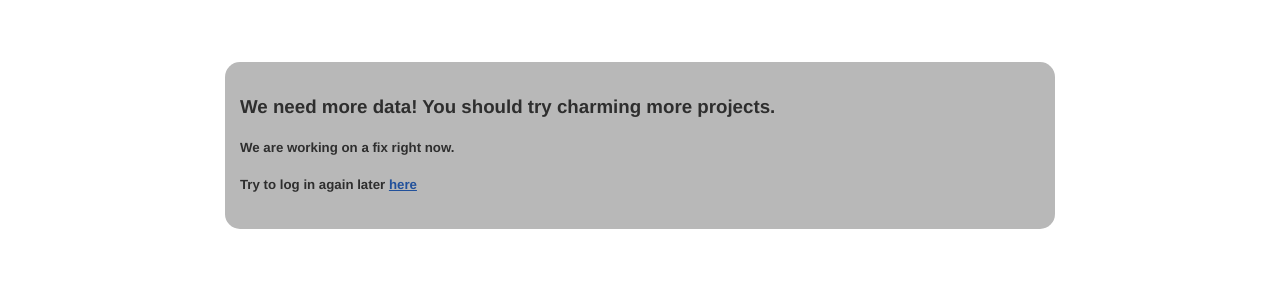
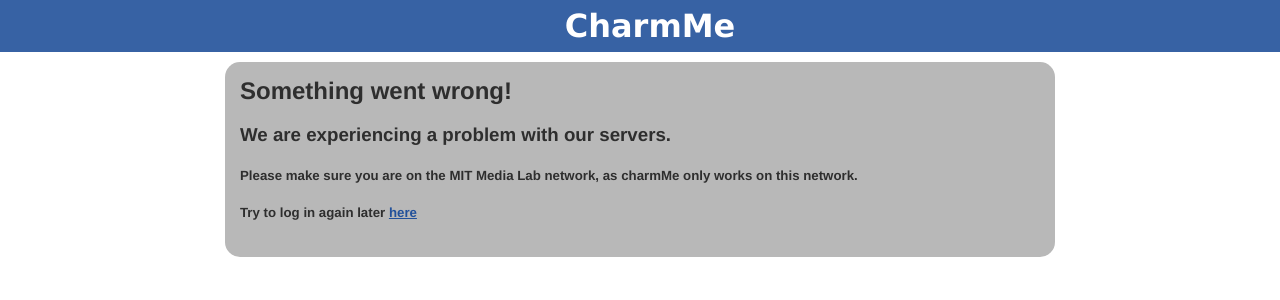
Before and after one commit to blazarus/charmme, a Flask app: a page that uses templates/error.html in a window 1280 px wide. Shown: the top 300 px of the page. Run offline with Flask 2, Linux system fonts and the light colour scheme; data comes from the database, SQL or seed files in the repository; data that the repository does not hold is empty; parts of the project's set-up code (start-up, migrations or seed data) failed here and were passed over; some libraries are stand-ins or nearby versions.

Commit message:
Some updates to error handling - still some issues when getting error page in AJAX response

```diff
--- a/main.py
+++ b/main.py
@@ -75,7 +75,7 @@ def ancient(timestr):
 def from_gi(username=None):
     print "gi reroute", username
     if username == None:
-	return redirect(url_for('login'))
+        return redirect(url_for('login'))
     resp = make_response(redirect(url_for('profile', username=username)))
     resp.set_cookie('username', username)
     return resp
@@ -85,10 +85,10 @@ def gi(screenid=None):
     # get list of people standing infront of screenid
     users = get_users_from_gi(screenid)
     if len(users) == 1:
-	username = users[0]
-	resp = make_response( redirect(url_for('profile', username=users[0])) )
-	resp.set_cookie('username', users[0])
-	return resp
+        username = users[0]
+        resp = make_response( redirect(url_for('profile', username=users[0])) )
+        resp.set_cookie('username', users[0])
+        return resp
     return render_template('login.html', users=users)
 
 @app.route('/')
@@ -97,23 +97,27 @@ def index():
     webcode = request.cookies.get('web_code')
     print "username", username, "webcode", webcode
     if request.method == 'POST':
-	print "post from GI detected"
-	uname = request.form['value']
-	resp = make_response( redirect(url_for('profile', username=uname)))
-	resp.set_cookie('username', uname)
-	return resp
+        print "post from GI detected"
+        uname = request.form['value']
+        resp = make_response( redirect(url_for('profile', username=uname)))
+        resp.set_cookie('username', uname)
+        return resp
     if webcode == None and username == None:
         print "first time user! no cookie and webcode"
-	return redirect(url_for('login'))
+        return redirect(url_for('login'))
     else:
-	username = get_username(webcode)
-	if username == None:
-	    print "username is none from webcode"
-	    return redirect(url_for('login'))
-	print "returning user!", username
-	resp = make_response( redirect(url_for('profile', username=username)))
-	resp.set_cookie('username', username)
-	return resp
+        username = get_username(webcode)
+    if username == None:
+        print "username is none from webcode"
+        error = "Unable to log in."
+        submsg = "Please note that you must be on the media lab network to use this app."
+        return render_template('error.html', message=error, sub_message=submsg)
+
+        # return redirect(url_for('login'))
+    print "returning user!", username
+    resp = make_response( redirect(url_for('profile', username=username)))
+    resp.set_cookie('username', username)
+    return resp
 
 def indexOld():
     print 'webcode??', request.cookies.get('web_code')
@@ -121,21 +125,21 @@ def indexOld():
     #TODO must differentiate between redirecting skip from qr OR user landed here directly
     print "cookie webcode", request.cookies.get('web_code')
     if request.cookies.get('web_code') == None:
-	return redirect(url_for('login'))
+        return redirect(url_for('login'))
     if request.cookies.get('web_code') != None:
-	my_webcode = request.cookies['web_code']
-	username = get_username(my_webcode)
-	print "username", username
-#	return redirect(url_for('profile', username=username))
-        # go to user's profile
-        #return 'Logged in as %s' % escape(session['my_webcode'])
+        my_webcode = request.cookies['web_code']
+        username = get_username(my_webcode)
+        print "username", username
+    #   return redirect(url_for('profile', username=username))
+            # go to user's profile
+            #return 'Logged in as %s' % escape(session['my_webcode'])
 
-#    if 'web_code' in request.cookies:
-#	username = get_username(session['my_webcode'])
-#	print "in here", username
-	resp = make_response( redirect(url_for('profile', username=username)))
-	resp.set_cookie('username', username)
-	return resp
+    #    if 'web_code' in request.cookies:
+    #   username = get_username(session['my_webcode'])
+    #   print "in here", username
+        resp = make_response( redirect(url_for('profile', username=username)))
+        resp.set_cookie('username', username)
+        return resp
     #return redirect("http://qr.media.mit.edu/login?next=http://charmme.media.mit.edu/&noskip=true")
     return redirect(url_for('login'))
 
@@ -143,9 +147,9 @@ def indexOld():
 @app.route('/login', methods=['GET', 'POST'])
 def login(users=None):
     if request.method == 'POST':
-	print "post detected"
-	resp = make_response( redirect(url_for('index')))
-	resp.set_cookie('web_code', request.form['my_webcode'])
+        print "post detected"
+        resp = make_response( redirect(url_for('index')))
+        resp.set_cookie('web_code', request.form['my_webcode'])
         return resp
     return render_template("login.html")
 
@@ -164,28 +168,45 @@ def profile_data(username):
     myprofile = home_username == username
     print "returning user?", myprofile, username
     print "met", request.cookies
-# TODO test if webcode belongs to session. self profile diff view vs others
-#TODO package user's info into dictionary
+    # TODO test if webcode belongs to session. self profile diff view vs others
+    #TODO package user's info into dictionary
+
 
     yourself = retrieve_yourself(username)
 
+    if yourself == None:
+        msg = "We are experiencing a problem with our servers."
+        submsg = "Please make sure you are on the MIT Media Lab network, \
+                as charmMe only works on this network."
+        return render_template('error.html', message = msg, sub_message=submsg)
+
+
     try:
-	user_charms = get_charms(username)
+        user_charms = get_charms(username)
+        if not user_charms: # means there was a problem accessing the url to get the charms
+            msg = "Sorry, something went wrong on our end."
+            submsg = "If you are not on the media lab network, this is probably the cause of the error."
+            return render_template('error.html', message=msg, sub_message=submsg)
     except AntiSocialException:
-	if home_username == username:
-	    flash(u"You don't have any charms yet. Go out and meet people!", 'error')
-	    print "No Charms!"
-	    return render_template('error.html', message="You don't have any charms! We need to know something about you before we can recommend anyone. To charm something, take a picture of a project or session QR Code using a QR Reader application. A good QR Reader to download is Google Goggles.")
-	else:
-	    print "has no charms", username
-	    return render_template('error.html', message = "Also, this user does not have any charms. ")
+        if home_username == username:
+            flash(u"You don't have any charms yet. Go out and meet people!", 'error')
+            print "No Charms!"
+            msg = "You don't have any charms!"
+            submsg = "We need to know something \
+                about you before we can recommend anyone. To charm something, \
+                take a picture of a project or session QR Code using a QR Reader application. \
+                A good QR Reader to download is Google Goggles."
+            return render_template('error.html', message=msg, sub_message=submsg)
+        else:
+            print "has no charms", username
+            return render_template('error.html', message = "Also, this user does not have any charms. ")
     except InactiveCharmsException:
-	print "inactive charm exception"
-	return render_template('error.html', message="Unfortunately, the projects you have charmed are no longer active. Go charm new projects!")
+        print "inactive charm exception"
+        return render_template('error.html', message="Unfortunately, the projects you have charmed are no longer active. Go charm new projects!")
     except Exception as e:
-	print "error1", type(e), e
-	flash(u"error", 'error')
-	return render_template('error.html', message="We are working on a fix right now.")
+        print "error1", type(e), e
+        flash(u"error", 'error')
+        return render_template('error.html', message="We are working on a fix right now.")
 
     yourself['num_charms']= len(user_charms)
     user_charms.reverse()
@@ -195,22 +216,18 @@ def profile_data(username):
     if not myprofile:
         resp = make_response( render_template("profile.html", yourself=yourself, recommendations=[],
                                 sponsor_recs=[], home_username=home_username, my_profile=False))
-	resp.set_cookie('username', home_username)
-	print "profile load time: ", time.time() - start
-	return resp
+        resp.set_cookie('username', home_username)
+        print "profile load time: ", time.time() - start
+        return resp
 
     recommendations = retrieve_recommendations(username, yourself)
 
     sponsor_recs = retrieve_sponsor_recs(username, yourself)
 
-    if not recommendations:
-        flash(u"Sorry, %s, I don't know who you are." % username, 'error')
-        return render_template('error.html', message="Sorry about that.")
-
     if username == 'joi':
-	yourself['affiliation'] = 'Director'
+        yourself['affiliation'] = 'Director'
     resp = make_response( render_template("profile.html", yourself=yourself, recommendations=recommendations,
-				sponsor_recs=sponsor_recs, home_username=home_username, my_profile=True))
+                sponsor_recs=sponsor_recs, home_username=home_username, my_profile=True))
     resp.set_cookie('username', home_username)
     print "profile load time: ", time.time() - start, "\n\n\n\n\n"
     return resp
@@ -224,19 +241,19 @@ def retrieve_yourself(username):
         yourself = eval(result[1])
         print "'yourself' info from DB cache:", yourself
     else:
+        print "Querying GI for 'yourself' info"
+        yourself = get_user_info(username)
+        print "yourself:", yourself
+
+        if not yourself:
+            return yourself
+        #Mimick an 'insert or update' using the integrity exception
         try:
-            print "Querying GI for 'yourself' info"
-            yourself = get_user_info(username)
-    	    print "yourself:", yourself
-    	    #Mimick an 'insert or update' using the integrity exception
-    	    try:
-                g.db.execute("INSERT INTO users (username, info, update_time) VALUES (?,?,?);", (username, str(yourself), time.time()))
-            except sqlite3.IntegrityError, m:
-                g.db.execute("UPDATE users SET info=?, update_time=? WHERE username=?", (str(yourself), time.time(), username))
+            g.db.execute("INSERT INTO users (username, info, update_time) VALUES (?,?,?);", (username, str(yourself), time.time()))
+        except sqlite3.IntegrityError, m:
+            g.db.execute("UPDATE users SET info=?, update_time=? WHERE username=?", (str(yourself), time.time(), username))
 
-            g.db.commit()
-        except urllib2.HTTPError:
-            return render_template('error.html', message="Sorry, our system is currently down. Try again later.")
+        g.db.commit()
     return yourself
 
 def retrieve_recommendations(username, yourself):
@@ -248,6 +265,7 @@ def retrieve_recommendations(username, yourself):
     print "Result of querying db for recommendations:", result
     use_cache = len(result) > 0
     curr_time = time.time()
+
     for res in result:
         if not (res and res[1] and curr_time-res[4] < REC_CACHE_TIME):
             use_cache = False
@@ -258,20 +276,21 @@ def retrieve_recommendations(username, yourself):
         try:
             print "Querying GI for recommendations"
             recommendations = get_recommendations(username)
-	    curr_time = time.time()
+            curr_time = time.time()
             for person in recommendations:
-		#Mimick an 'insert or update' using the integrity exception
-		try:
+                #Mimick an 'insert or update' using the integrity exception
+                try:
                     g.db.execute("INSERT INTO users (username, info, update_time) VALUES (?,?,?);", (person.get('user_name'), str(person), curr_time))
-		except sqlite3.IntegrityError, m:
-		    g.db.execute("UPDATE users SET info=?, update_time=? WHERE username=?", (str(person), curr_time, person.get('user_name')))
-		try:
+                except sqlite3.IntegrityError, m:
+                    g.db.execute("UPDATE users SET info=?, update_time=? WHERE username=?", (str(person), curr_time, person.get('user_name')))
+                try:
                     g.db.execute("INSERT INTO recommendations (yourself, recommendation, update_time) VALUES (?, ?, ?);", (username, person.get('user_name'), curr_time))
-		except sqlite3.IntegrityError, m:
-		    g.db.execute("UPDATE recommendations SET update_time=? WHERE yourself=? AND recommendation=?", (curr_time, username, person.get('user_name')))
+                except sqlite3.IntegrityError, m:
+                    g.db.execute("UPDATE recommendations SET update_time=? WHERE yourself=? AND recommendation=?", (curr_time, username, person.get('user_name')))
             g.db.commit()
         except urllib2.HTTPError:
             return render_template('error.html', message="Sorry, our system is currently down. Try again later.")
+
     #remove people that are None
     recommendations = [person for person in recommendations if person]
     recommendations = util.sort_people_by_dist(yourself, recommendations)
@@ -307,12 +326,12 @@ def retrieve_sponsor_recs(username, yourself):
             print "Querying GI for sponsor_recs"
             sponsor_recs = get_sponsor_recs(username)
             for person in sponsor_recs:
-		try:
+                try:
                     g.db.execute("INSERT INTO users (username, info, update_time) VALUES (?,?,?);", (person.get('user_name'), str(person), curr_time))
                 except sqlite3.IntegrityError, m:
                     g.db.execute("UPDATE users SET info=?, update_time=? WHERE username=?", (str(person), curr_time, person.get('user_name')))
                 try:
-		    g.db.execute("INSERT INTO sponsor_recs (yourself, sponsor_rec, update_time) VALUES (?, ?, ?);", (username, person.get('user_name'), curr_time))
+                    g.db.execute("INSERT INTO sponsor_recs (yourself, sponsor_rec, update_time) VALUES (?, ?, ?);", (username, person.get('user_name'), curr_time))
                 except sqlite3.IntegrityError, m:
                     g.db.execute("UPDATE sponsor_recs SET update_time=? WHERE yourself=? AND sponsor_rec=?", (curr_time, username, person.get('user_name')))
 
@@ -340,8 +359,7 @@ def logout():
 
     session.pop('my_webcode', None)
     session.clear()
-    resp = make_response( redirect("http://qr.media.mit.edu/logout") )
-#    return redirect("http://qr.media.mit.edu/logout?next=http://http://connectme.csc.media.mit.edu:3000/")
+    resp = redirect(url_for('login'))
     resp.set_cookie('username', None)
     resp.set_cookie('web_code', None)
     return resp
@@ -360,7 +378,7 @@ def recommend_form_response():
 
 @app.route('/recommends/<username>')
 def recommend_for_user(username=None):
-#    print "recommend!", request.cookies
+    # print "recommend!", request.cookies
     start = time.time()
     username = username.replace('@media.mit.edu', '')
     yourself = retrieve_yourself(username)
@@ -378,13 +396,13 @@ def recommend_for_user(username=None):
 @app.route('/charms', methods=['GET'])
 def charms_form_response():
     username = request.cookies.get('username')
-#    username = request.args.get('username')
+    # username = request.args.get('username')
     print "charm form response username", username
     if username:
-	print "in username"
-	return redirect(url_for('charms_for_user', username=username))
+        print "in username"
+        return redirect(url_for('charms_for_user', username=username))
     else:
-	return redirect(url_for('login'))
+        return redirect(url_for('login'))
 
 @app.route('/charms/<username>')
 def charms_for_user(username):
@@ -421,15 +439,15 @@ def set_met():
         if 'username' in request.cookies:
             username = request.cookies['username']
         else:
-	    print "user name not in cookies!"
-	    return render_template('error', message="You are not logged in. Please log in and try again.")
+            print "user name not in cookies!"
+            return render_template('error', message="You are not logged in. Please log in and try again.")
         if 'username' in request.form:
-	    met = request.form['username']
-	    curs = g.db.execute("UPDATE recommendations SET has_met=? WHERE yourself=? AND recommendation=?", (True, username, met))
-	    curs = g.db.execute("UPDATE sponsor_recs SET has_met=? WHERE yourself=? AND sponsor_rec=?", (True, username, met))
-	    g.db.commit()
-	    print "Set that", username, "has met", met
-	resp = make_response( redirect(url_for('profile', username=username)) )
+            met = request.form['username']
+            curs = g.db.execute("UPDATE recommendations SET has_met=? WHERE yourself=? AND recommendation=?", (True, username, met))
+            curs = g.db.execute("UPDATE sponsor_recs SET has_met=? WHERE yourself=? AND sponsor_rec=?", (True, username, met))
+            g.db.commit()
+            print "Set that", username, "has met", met
+        resp = make_response( redirect(url_for('profile', username=username)) )
         resp.set_cookie('username', username)
         return resp
 
--- a/templates/error.html
+++ b/templates/error.html
@@ -1,8 +1,14 @@
 {% extends "base.html" %}
-{% block title %}Who should I talk to?{% endblock %}
-{% block homebutton %} {% endblock %}
+
 {% block content %}
-<h3> We need more data! You should try charming more projects. </h3>
-<h5> {{ message }} </h5>
-<h5> Try to log in again later <a href src="{{url_for('index')}}">here</a> </h5>
+	<h2> Something went wrong! </h2>
+	<h3> {{ message }} </h3>
+	<!-- <h3> We need more data! You should try charming more projects. </h3> -->
+
+	<!-- sub_message should explain the error, or give steps to prevent it -->
+	<h5> {{ sub_message }} </h5>
+	<h5>
+		<!-- logout will clear cookies and return to the login page -->
+		Try to log in again later <a href="{{url_for('logout')}}">here</a>
+	</h5>
 {% endblock %}
```
Also changed, not shown: info.py (+60 -58 lines).
